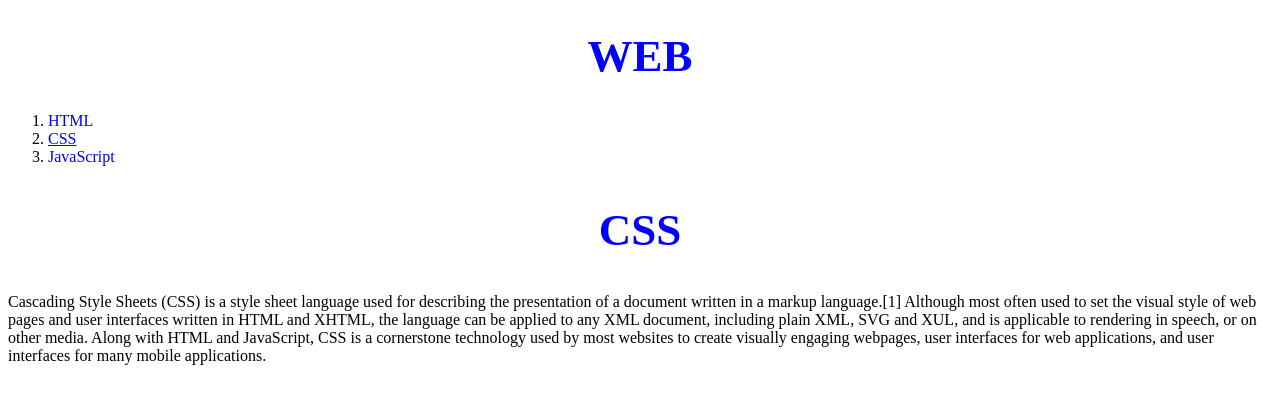
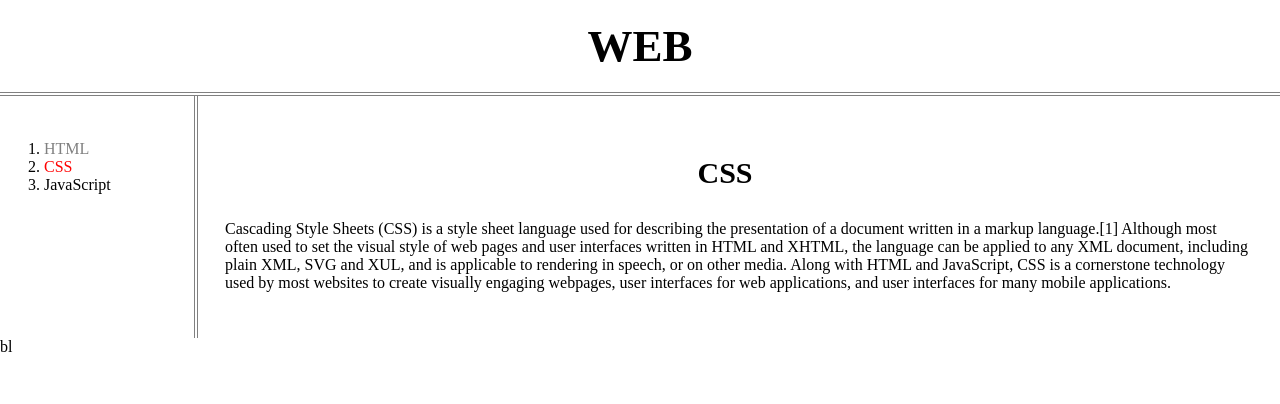
Before and after one commit to maggiekim/study_opentutorials, a plain HTML site: page web.html in a window 1280 px wide. Drawn offline with Linux system fonts and the light colour scheme.

Commit message:
[CSS] box, grid, padding, div, selector
1) selector
- 우선순위: id > class > tag Selector
- Website:  Can I use sth?

```diff
--- a/web.html
+++ b/web.html
@@ -10,9 +10,28 @@ a { selector(선택자)
      color:cyan(Property:value);
   }
 */
+body {
+  margin:0px;
+}
 a {
-    color:blue;
+    color:black;
     text-decoration: none;
+}
+.saw {
+  color:gray;
+}
+#active {
+  color:red;
+}
+#grid {
+  display: grid;
+  grid-template-columns: 170px 1fr;
+}
+#grid #article {
+  padding:30px;
+}
+#article_content {
+  padding-left: 25px;
 }
 b {
     color:black;
@@ -20,20 +39,42 @@ b {
 h1, h2 {
   font-size: 45px;
   text-align: center;
+  border-bottom: 4px double gray;
+  margin:0;
+  padding: 20px
 }
+
+h3 {
+  font-size: 30px;
+  text-align: center;
+ }
+#grid ol {
+  border-right: 4px double gray;
+  width:150px;
+  margin:0px;
+  padding-left:44px;
+  padding-top: 44px;
+}
+
 </style>
 </head>
 <body>
   <h1><a href="index.html">WEB</a></h1>
+  <div id="grid">
   <ol>
-    <li><a href="1.html">HTML</a></li>
-    <li><a href="2.html" style="color:blue;text-decoration:underline">CSS</a></li>
+    <li><a href="1.html" class="saw">HTML</a></li>
+    <li><a href="2.html" class="saw" id="active">CSS</a></li>
     <!-- <li><a href="2.html" style="color:blue;text-decoration:underline">CSS</a></li> -->
+    <!-- id Selector가 class Selector를 이긴다. -->
+    <!-- 우선순위: id > class > tag Selector -->
     <li><a href="3.html">JavaScript</a></li>
   </ol>
-  <h2><a>CSS</a></h2>
-  <p>
+  <div id="article">
+  <h3>CSS</h3>
+  <p id="article_content">
     Cascading Style Sheets (CSS) is a style sheet language used for describing the presentation of a document written in a markup language.[1] Although most often used to set the visual style of web pages and user interfaces written in HTML and XHTML, the language can be applied to any XML document, including plain XML, SVG and XUL, and is applicable to rendering in speech, or on other media. Along with HTML and JavaScript, CSS is a cornerstone technology used by most websites to create visually engaging webpages, user interfaces for web applications, and user interfaces for many mobile applications.
   </p>
+</div>
+</div>
   </body>
-  </html>
+  bl</html>
```
Also changed, not shown: box.html (added, +34 -0 lines), grid.html (added, +24 -0 lines).
